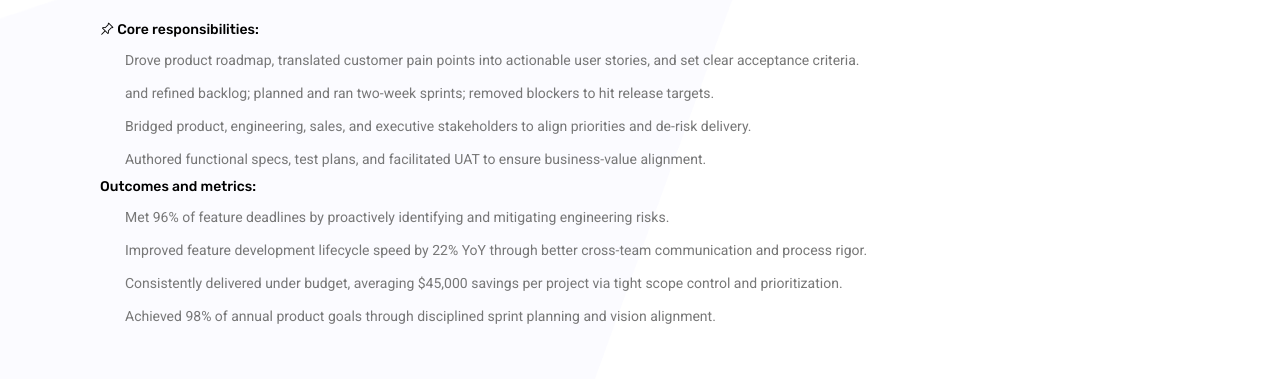
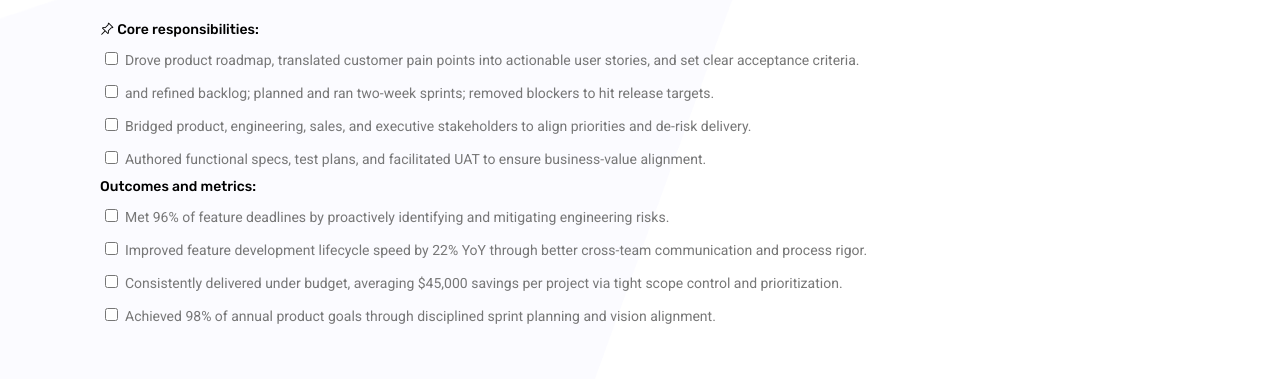
Before and after one commit to sachidanands/mrsingh, a plain HTML site: page neighborly.html in a window 1280 px wide. Shown: the part 381-760 px from the top of the page. Drawn offline with nearby package versions, Linux system fonts and the light colour scheme.

Commit message:
check box

```diff
--- a/neighborly.html
+++ b/neighborly.html
@@ -92,30 +92,30 @@
                             </p>
                             <ul class="list Job_Profile_area_bullet_points">
                                 <h6> <i class="bi bi-pin-angle"></i> Core responsibilities:</h6>
-                                <li>Drove product roadmap, translated customer pain points into actionable user stories,
+                                <li><input type="checkbox" class="form-check-input me-2"> Drove product roadmap, translated customer pain points into actionable user stories,
                                     and set clear acceptance criteria.</li>
 
-                                <li> and refined backlog; planned and ran two-week sprints; removed blockers to hit
+                                <li><input type="checkbox" class="form-check-input me-2"> and refined backlog; planned and ran two-week sprints; removed blockers to hit
                                     release targets.</li>
 
-                                <li>Bridged product, engineering, sales, and executive stakeholders to align priorities
+                                <li><input type="checkbox" class="form-check-input me-2"> Bridged product, engineering, sales, and executive stakeholders to align priorities
                                     and de-risk delivery.</li>
 
-                                <li>Authored functional specs, test plans, and facilitated UAT to ensure business-value
+                                <li><input type="checkbox" class="form-check-input me-2"> Authored functional specs, test plans, and facilitated UAT to ensure business-value
                                     alignment.</li>
 
                                 <h6>Outcomes and metrics:</h6>
 
-                                <li>Met 96% of feature deadlines by proactively identifying and mitigating engineering
+                                <li><input type="checkbox" class="form-check-input me-2"> Met 96% of feature deadlines by proactively identifying and mitigating engineering
                                     risks.</li>
 
-                                <li>Improved feature development lifecycle speed by 22% YoY through better cross-team
+                                <li><input type="checkbox" class="form-check-input me-2"> Improved feature development lifecycle speed by 22% YoY through better cross-team
                                     communication and process rigor.</li>
 
-                                <li>Consistently delivered under budget, averaging $45,000 savings per project via tight
+                                <li><input type="checkbox" class="form-check-input me-2"> Consistently delivered under budget, averaging $45,000 savings per project via tight
                                     scope control and prioritization.</li>
 
-                                <li>Achieved 98% of annual product goals through disciplined sprint planning and vision
+                                <li><input type="checkbox" class="form-check-input me-2"> Achieved 98% of annual product goals through disciplined sprint planning and vision
                                     alignment.</li>
                             </ul>
                         </div>
```
